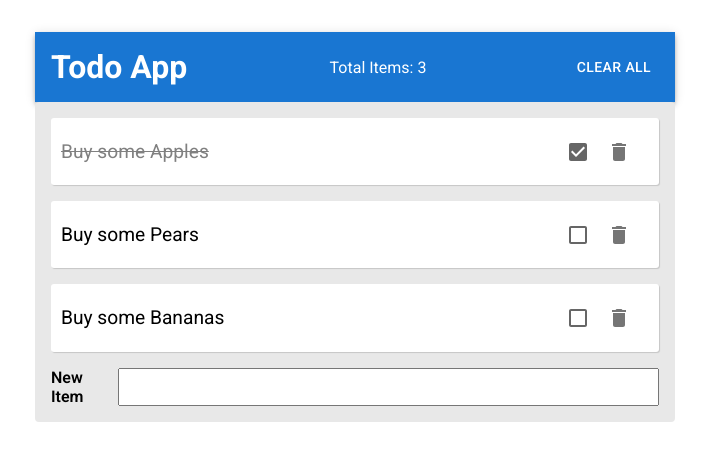
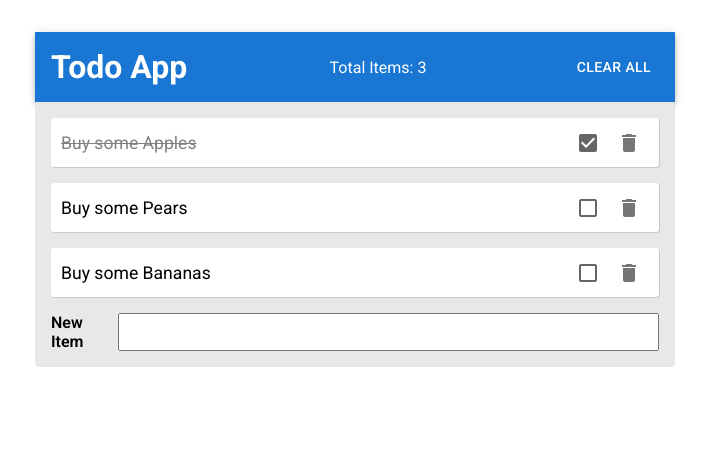
Before and after one commit to SynytsinArtem/todo-list-app, a React (Create React App) app: page / in a window 1280 px wide. Shown: the top 460 px of the page, without its empty margins (285-994 px from the left). Built offline with nearby package versions, Linux system fonts and the light colour scheme.

Commit message:
update item styles

```diff
--- a/src/components/item.module.css
+++ b/src/components/item.module.css
@@ -5,9 +5,9 @@
   background: #fff;
   border-radius: 3px;
   box-shadow: 1px 1px 1px rgba(0, 0, 0, 0.15);
-  font-size: 1.2rem;
+  font-size: 1.1rem;
   margin-bottom: 1rem;
-  padding: 3px 10px;
+  padding: 0px 10px;
 }
 
 .item__completed {
@@ -16,5 +16,5 @@
 }
 
 .actions {
-  margin: 0.5em;
+  margin: 0.2em 0;
 }
```
